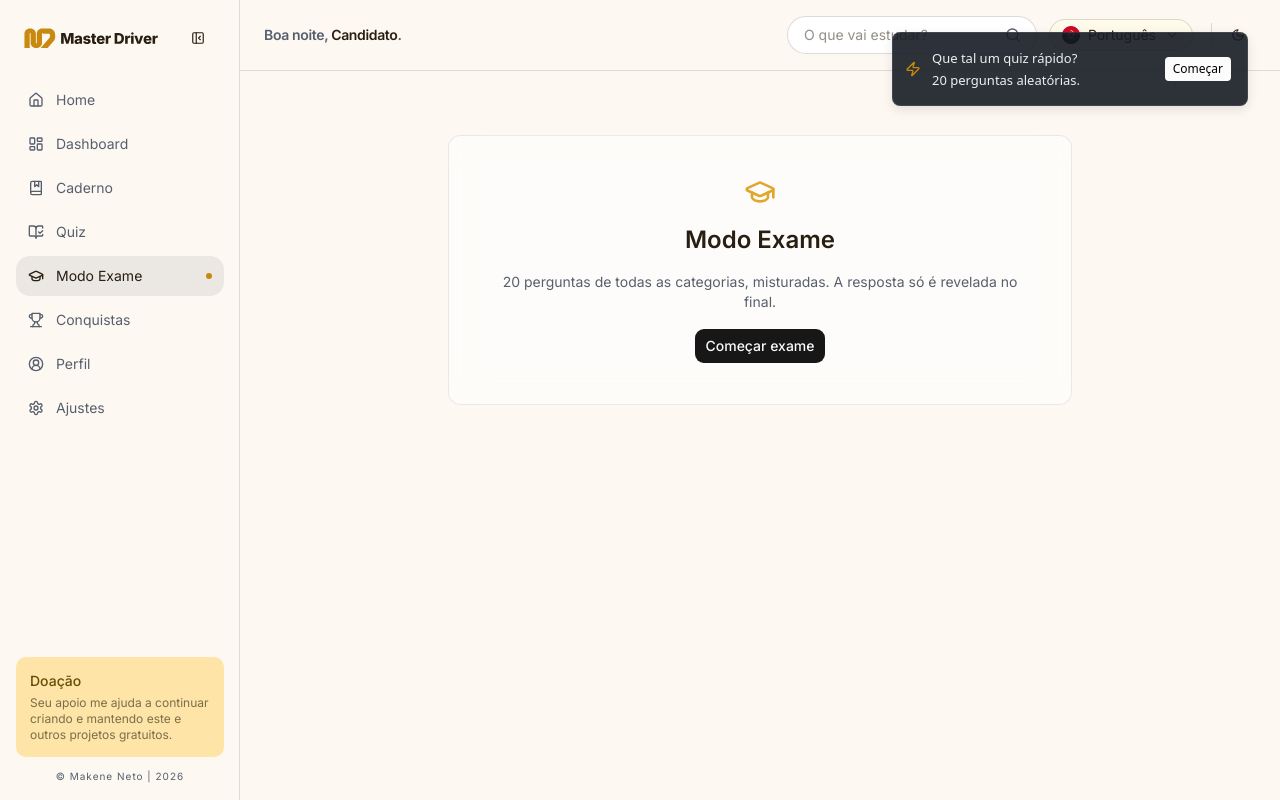
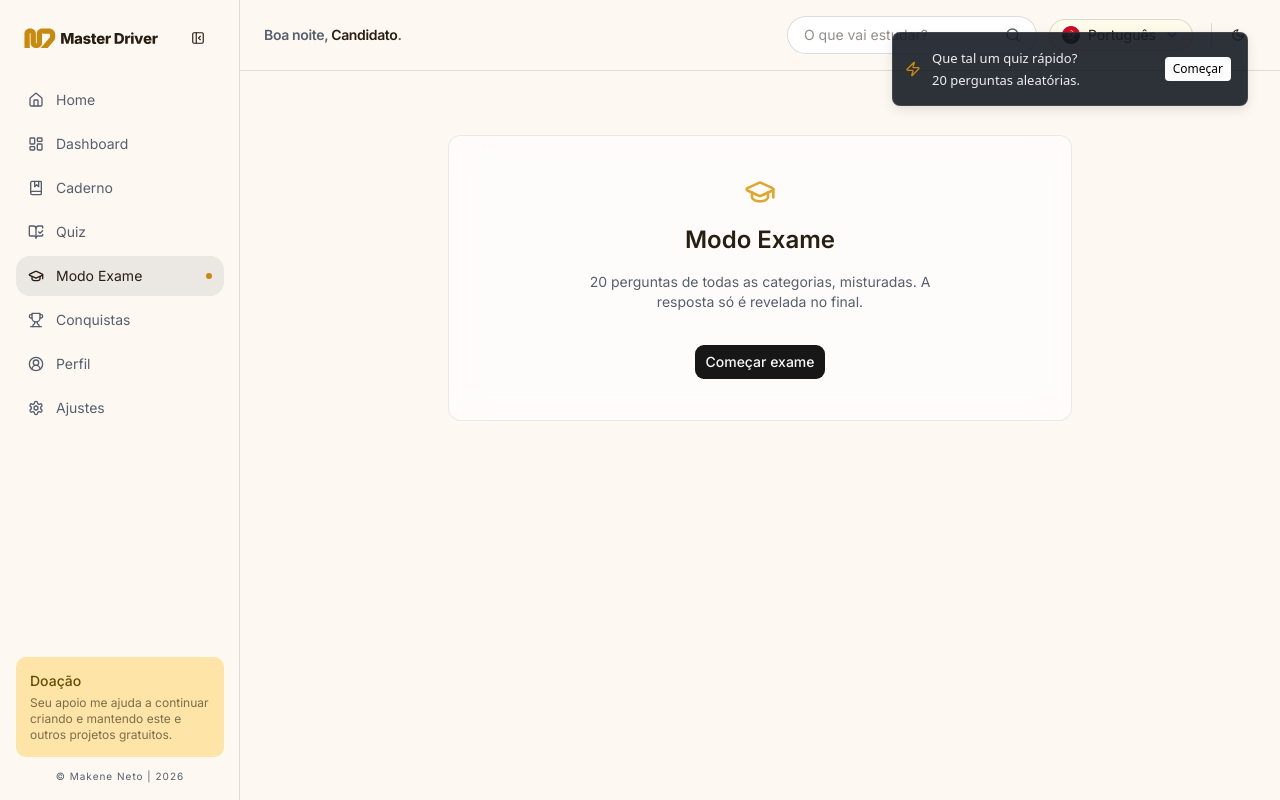
Before and after one commit to makeneto/master-driver, a Next.js app: page /exam in a window 1280 px wide. Built offline with nearby package versions, Linux system fonts and the light colour scheme.

Commit message:
style: add max-width in exam content

```diff
--- a/src/components/features/exam/exam-content.tsx
+++ b/src/components/features/exam/exam-content.tsx
@@ -36,13 +36,12 @@ export function ExamContent() {
       <div className="mx-auto max-w-2xl px-6 py-16">
         <Card className="flex flex-col items-center gap-4 p-10 text-center">
           <GraduationCap className="h-8 w-8 text-[var(--color-gold-soft)]" />
-          <h1 className="text-2xl font-semibold">
-            {t("exam.title")}
-          </h1>
-          <p className="text-sm text-[var(--color-text-muted)]">
+          <h1 className="text-2xl font-semibold">{t("exam.title")}</h1>
+          <p className="text-sm text-[var(--color-text-muted)] sm:w-[70%]">
             {t("exam.intro", { count: EXAM_SIZE })}
           </p>
-          <Button size="lg" onClick={startExam}>
+
+          <Button size="lg" onClick={startExam} className="mt-4">
             {t("exam.start")}
           </Button>
         </Card>
```
